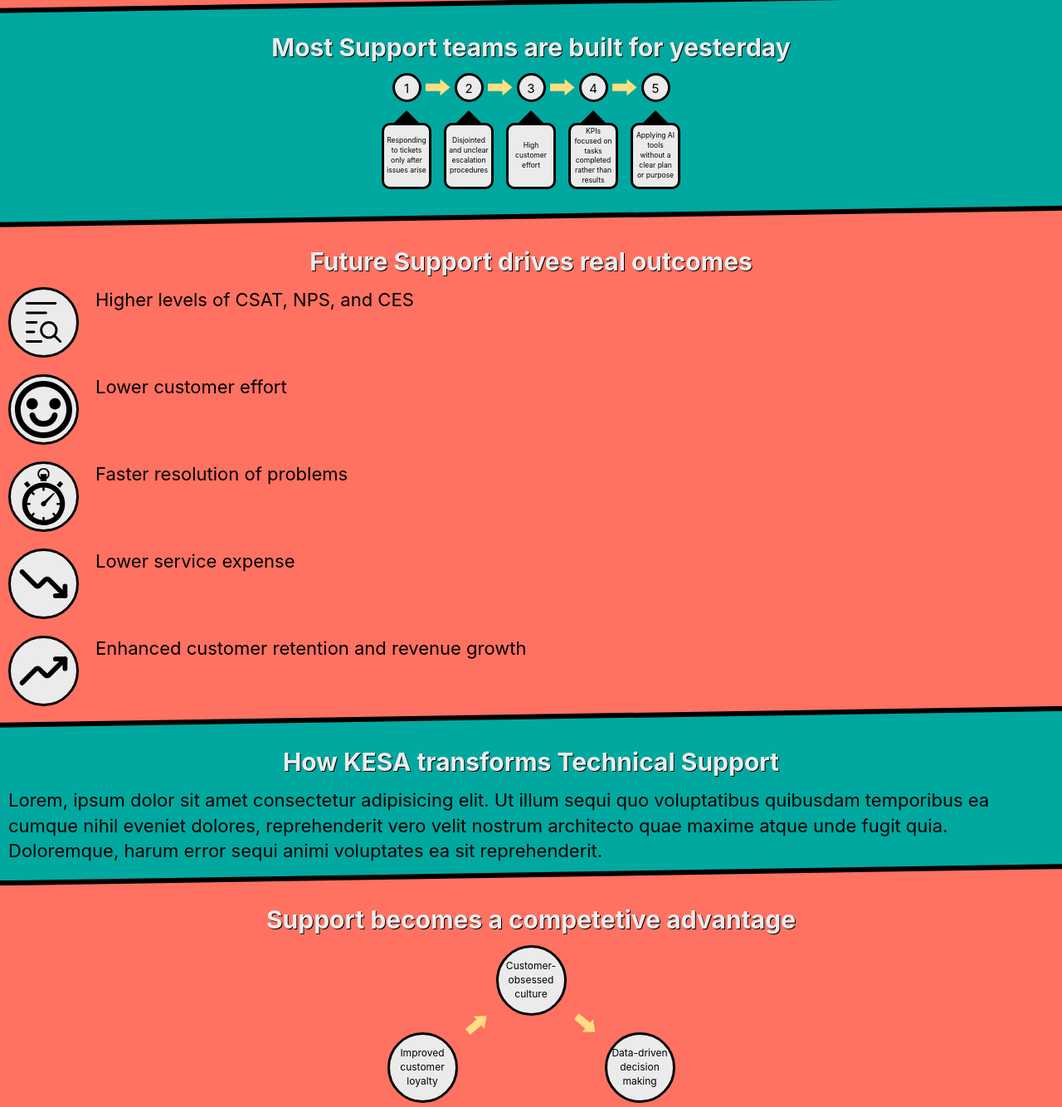
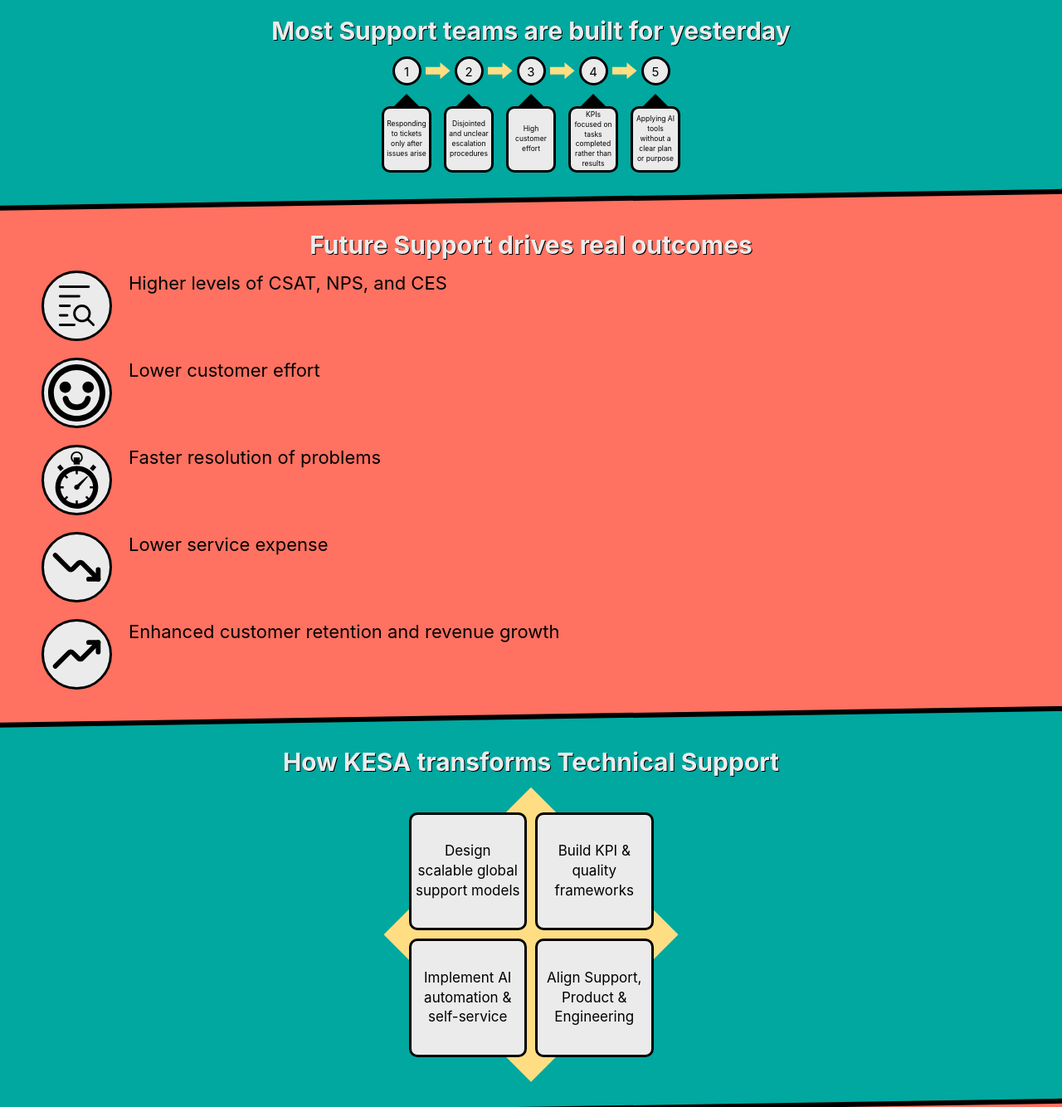
Before and after one commit to Cryneon/KlotzekAdvisory, a website built with Parcel: page index.html in a window 1280 px wide. Shown: the part 360-1694 px from the top of the page at 83% size. Built offline with nearby package versions, Linux system fonts and the light colour scheme.

Commit message:
Properly implemented the 4th section and improved class reusability.

```diff
--- a/Styles/styles.css
+++ b/Styles/styles.css
@@ -62,6 +62,10 @@ a:hover {
     color: var(--color-heading);
 }
 
+img {
+    width: 100%;
+}
+
 nav {
     display: flex;
     align-items: center;
@@ -73,6 +77,12 @@ nav {
 
 strong {
     color: var(--color-body);
+}
+
+.container {
+    max-width: 1200px;
+    margin: auto;
+    margin-bottom: 2rem;
 }
 
 .block {
@@ -116,10 +126,6 @@ body .block--alt {
     font-size: 3rem;
 }
 
-.hero {
-    margin-bottom: 4rem;
-}
-
 .hero__text {
     text-align: center;
 }
@@ -131,7 +137,6 @@ body .block--alt {
 
 .method-circle {
     margin: auto;
-    margin-bottom: 2rem;
     width: 355px;
     height: 355px;
 }
@@ -155,21 +160,38 @@ body .block--alt {
     row-gap: 2rem;
 }
 
+.grid2x2 {
+    padding: 3rem;
+    grid-template-columns: repeat(2, 1fr);
+    grid-template-rows: repeat(2, 1fr);
+    gap: 1rem;
+    height: 355px;
+    width: 355px;
+    margin: auto;
+}
+
 .progression-indicator {
     margin-bottom: 1rem;
 }
 
 .text-box {
-    font-size: .85rem;
     align-content: center;
     text-align: center;
-    margin-bottom: 2rem;
     padding: 2px;
-    width:  60px;
-    height: 80px;
     background: var(--color-heading);
     border: var(--color-body) solid 3px;
     border-radius: 10px;
+}
+
+.text-box--stretched {
+    font-size: 1.7rem;
+    padding: .5rem;
+}
+
+.text-box--small {
+    font-size: .85rem;
+    width:  60px;
+    height: 80px;
 }
 
 .text-box-arrow {
@@ -178,6 +200,18 @@ body .block--alt {
     border-left:  15px solid transparent;
     border-right: 15px solid transparent;
     border-bottom: 15px solid var(--color-body);
+}
+
+.rhombus {
+    background: var(--color-accent);
+    clip-path: polygon(50% 0,100% 50%,50% 100%,0 50%);
+    position: absolute;
+    left: 0;
+    right: 0;
+    margin: auto;
+    height: 355px;
+    width: 355px;
+    z-index: -1;
 }
 
 .circle {
@@ -193,12 +227,6 @@ body .block--alt {
     width: 85px;
     min-width: 85px;
     height: 85px;
-}
-
-.circle--medium {
-    width: 50px;
-    min-width: 50px;
-    height: 50px;
 }
 
 .circle--small {
@@ -270,12 +298,7 @@ body .block--alt {
 .media {
     display: flex;
     flex-wrap: nowrap;
-    gap: 2rem;
-}
-
-.icon {
-    width: 100%;
-    fill: var(--color-heading);
+    column-gap: 2rem;
 }
 
 .footer {
--- a/index.html
+++ b/index.html
@@ -22,7 +22,7 @@
       </ul>
     </nav>
 
-    <section class="block hero">
+    <section class="container block">
       <h1>
         <strong>K</strong>lotzek <br />
         <strong>E</strong>xecutive <br />
@@ -36,8 +36,8 @@
 
     <div class="block--diagonal--border">
       <section class="block block--alt block--diagonal">
+        <div class="container">
           <h2>Most Support teams are built for yesterday</h2>
-
           <div class="row progression-indicator">
             <div class="circle circle--small">
               <p class="circle__text">1</p>
@@ -66,55 +66,56 @@
             <div class="text-box-arrow"></div>
             <div class="text-box-arrow"></div>
             <div class="text-box-arrow"></div>
-          <div class="text-box">
+            <div class="text-box text-box--small">
               <p>Responding to tickets only after issues arise</p>
             </div>
-          <div class="text-box">
+            <div class="text-box text-box--small">
               <p>Disjointed and unclear escalation procedures</p>
             </div>
-          <div class="text-box">
+            <div class="text-box text-box--small">
               <p>High customer effort</p>
             </div>
-          <div class="text-box">
+            <div class="text-box text-box--small">
               <p>KPIs focused on tasks completed rather than results</p>
             </div>
-          <div class="text-box">
+            <div class="text-box text-box--small">
               <p>Applying AI tools without a clear plan or purpose</p>
+            </div>
           </div>
         </div>
       </section>
     </div>
 
-    <section class="block">
+    <section class="container block">
       <h2>Future Support drives real outcomes</h2>
       <div class="grid grid5x1">
         <div class="media">
           <div class="circle circle--large">
-            <img class="icon" src="/Images/data.svg" alt="" />
+            <img src="/Images/data.svg" alt="" />
           </div>
           <p>Higher levels of CSAT, NPS, and CES</p>
         </div>
         <div class="media">
           <div class="circle circle--large">
-            <img class="icon" src="/Images/smiley.svg" alt="" />
+            <img src="/Images/smiley.svg" alt="" />
           </div>
           <p>Lower customer effort</p>
         </div>
         <div class="media">
           <div class="circle circle--large">
-            <img class="icon" src="/Images/stopwatch.svg" alt="" />
+            <img src="/Images/stopwatch.svg" alt="" />
           </div>
           <p>Faster resolution of problems</p>
         </div>
         <div class="media">
           <div class="circle circle--large">
-            <img class="icon" src="/Images/down-trend.svg" alt="" />
+            <img src="/Images/down-trend.svg" alt="" />
           </div>
           <p>Lower service expense</p>
         </div>
         <div class="media">
           <div class="circle circle--large">
-            <img class="icon" src="/Images/up-trend.svg" alt="" />
+            <img src="/Images/up-trend.svg" alt="" />
           </div>
           <p>Enhanced customer retention and revenue growth</p>
         </div>
@@ -123,18 +124,29 @@
 
     <div class="block--diagonal--border">
       <section class="block block--alt block--diagonal">
+        <div class="container">
           <h2>How KESA transforms Technical Support</h2>
-        <p>
-          Lorem, ipsum dolor sit amet consectetur adipisicing elit. Ut illum
-          sequi quo voluptatibus quibusdam temporibus ea cumque nihil eveniet
-          dolores, reprehenderit vero velit nostrum architecto quae maxime atque
-          unde fugit quia. Doloremque, harum error sequi animi voluptates ea sit
-          reprehenderit.
-        </p>
+          <div class="rhombus"></div>
+          <div class="grid grid2x2">
+            <div class="text-box text-box--stretched">
+              <p>Design scalable global support models</p>
+            </div>
+            <div class="text-box text-box--stretched">
+              <p>Build KPI & quality frameworks</p>
+            </div>
+            <div class="text-box text-box--stretched">
+              <p>Implement AI automation & self-service</p>
+            </div>
+            <div class="text-box text-box--stretched">
+              <p>Align Support, Product & Engineering</p>
+            </div>
+          </div>
+        </div>
       </section>
     </div>
 
     <section class="block block--border">
+      <div class="container">
         <h2>Support becomes a competetive advantage</h2>
         <div class="method-circle">
           <div class="row">
@@ -164,6 +176,7 @@
             </div>
           </div>
         </div>
+      </div>
     </section>
 
     <footer class="block block--alt footer">
```
Lines whose indentation alone changed are shown as unchanged.
